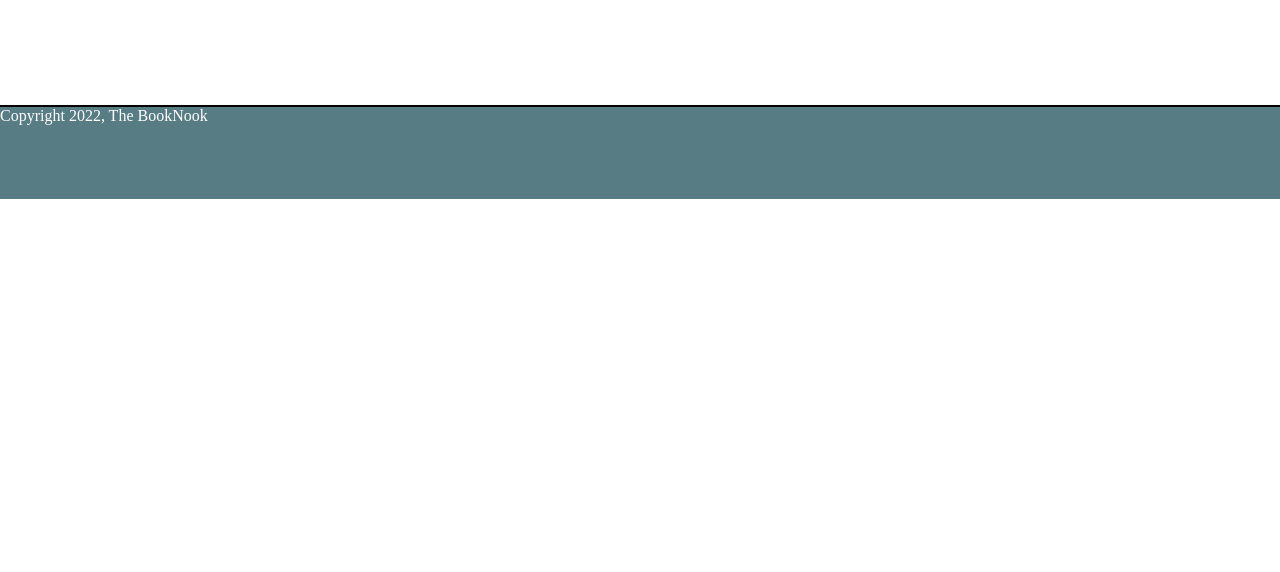
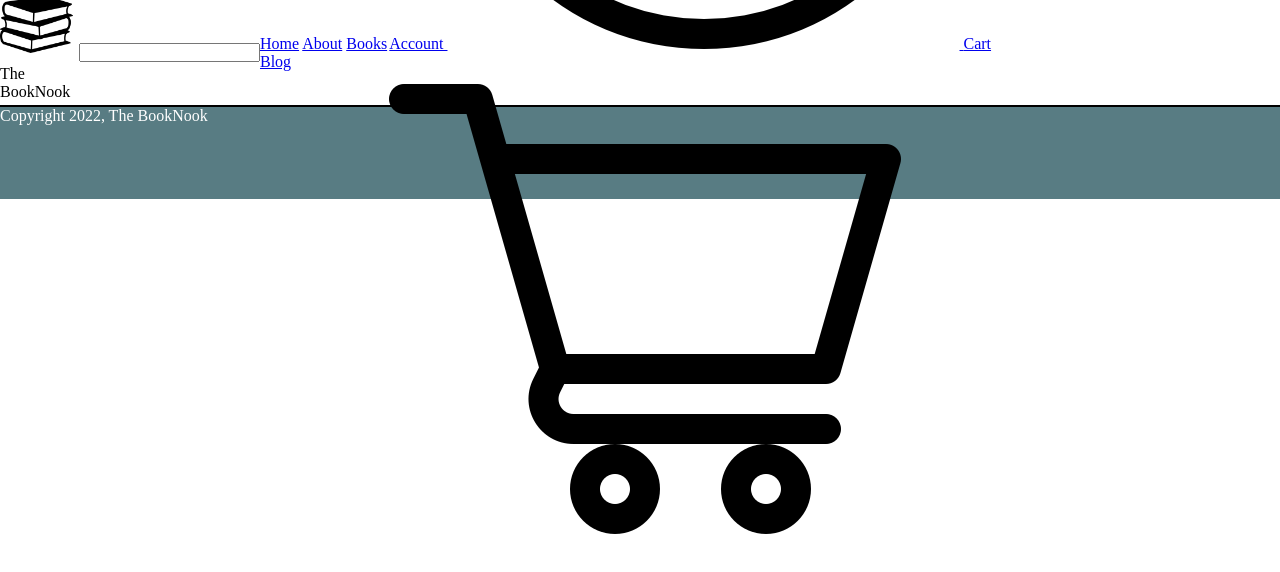
Before and after one commit to zapsters/homeworkFive, a website: page index.html in a window 1280 px wide. Drawn offline with Linux system fonts and the light colour scheme.

Commit message:
added nav

```diff
--- a/index.html
+++ b/index.html
@@ -11,12 +11,27 @@
   <body>
     <nav>
       <div class="logo">
-        <img src="" alt="" srcset="" />
+        <img src="./assets/logos/books-stack-of-three.png" alt="" srcset="" />
+        <p>The BookNook</p>
       </div>
-      <div class="search"></div>
-      <div class="links"></div>
-      <div class="account"></div>
-      <div class="cart"></div>
+      <div class="search">
+        <input type="text" />
+      </div>
+      <div class="links">
+        <a href="#home">Home</a>
+        <a href="#about">About</a>
+        <a href="#books">Books</a>
+        <a href="#blog">Blog</a>
+      </div>
+      <div class="account">
+        <a href="#account"
+          >Account
+          <img src="./assets/user.png" alt="" srcset="" />
+        </a>
+        <a href="#cart"
+          >Cart <img src="./assets/shopping-cart.png" alt="" srcset=""
+        /></a>
+      </div>
     </nav>
     <div id="app"></div>
     <footer>
```
